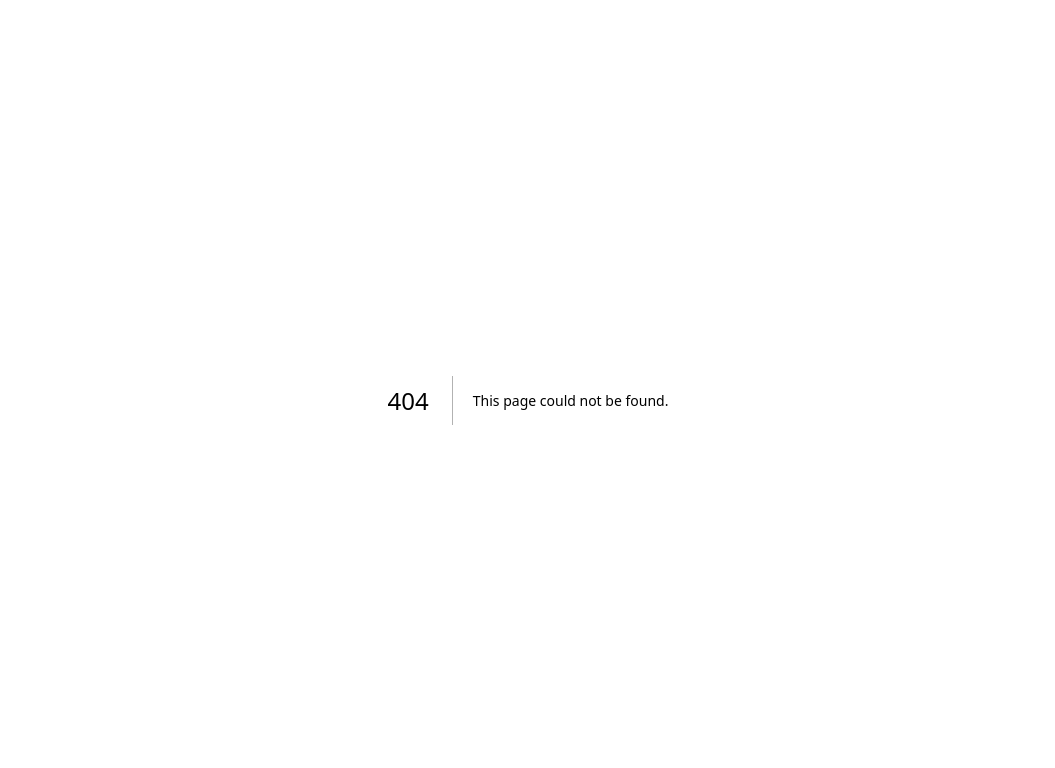
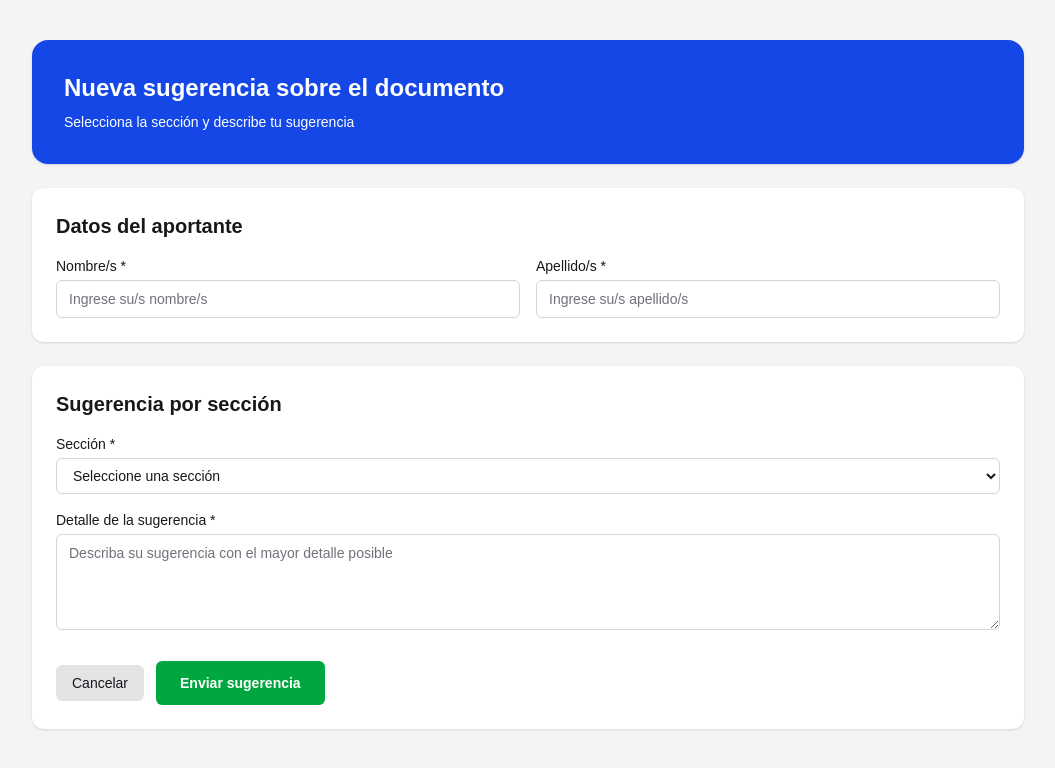
Before and after one commit to carlosacostap-unca/form-sugerencias-plan, a Next.js app: page /sugerencias/documento in a window 1280 px wide. Before the commit this address had no page. Shown: the top 768 px of the page, without its empty margins (112-1167 px from the left). Built offline with nearby package versions, Linux system fonts and the light colour scheme.

Commit message:
Sugerencias por sección: nueva pantalla y enlaces en /documento; usa aportes_generales como backend

```diff
--- a/app/documento/page.tsx
+++ b/app/documento/page.tsx
@@ -230,6 +230,7 @@ export default function DocumentoPage() {
           <div>Ingeniería informática</div>
         </div>
         <h2 className="mt-6 text-2xl font-semibold">Fundamentación de la propuesta</h2>
+        <div className="mt-1"><a className="text-sm text-blue-700 hover:underline" href={`/sugerencias/documento?seccion=${encodeURIComponent("Fundamentación de la propuesta")}`}>Sugerir cambios en esta sección</a></div>
         <div className="mt-4 space-y-4 text-justify leading-relaxed">
           <p>
             El presente Plan de Estudios de la carrera Ingeniería en Informática de la Universidad Nacional de Catamarca surge como resultado de un proceso de autoevaluación y revisión crítica del diseño curricular vigente (Plan 2011), llevado adelante por el Departamento de Informática, debido a la rápida evolución de la disciplina y a la obsolescencia de conocimientos que obliga a implementar acciones sistemáticas para asegurar la pertinencia y calidad de la formación profesional, en consonancia con las necesidades de la región.
@@ -251,6 +252,7 @@ export default function DocumentoPage() {
           </p>
         </div>
         <h2 className="mt-8 text-2xl font-semibold">Objetivos del Proyecto</h2>
+        <div className="mt-1"><a className="text-sm text-blue-700 hover:underline" href={`/sugerencias/documento?seccion=${encodeURIComponent("Objetivos del Proyecto")}`}>Sugerir cambios en esta sección</a></div>
         <div className="mt-4 space-y-4 text-justify leading-relaxed">
           <p>
             El Proyecto de Innovación Curricular surge de la necesidad de actualizar el diseño curricular vigente (Plan 2011), con el fin de alcanzar los siguientes objetivos clave:
@@ -270,6 +272,7 @@ export default function DocumentoPage() {
       </div>
       <div className="mx-auto mt-12 w-full max-w-6xl rounded-xl bg-white p-10 shadow">
         <h2 className="text-2xl font-semibold">Identificación del Plan de estudio</h2>
+        <div className="mt-1"><a className="text-sm text-blue-700 hover:underline" href={`/sugerencias/documento?seccion=${encodeURIComponent("Identificación del Plan de estudio")}`}>Sugerir cambios en esta sección</a></div>
         <h3 className="mt-8 text-xl font-semibold">1. Denominación: <span className="font-normal">INGENIERÍA EN INFORMÁTICA</span></h3>
         <h3 className="mt-8 text-xl font-semibold">2. Título que otorga: <span className="font-normal">INGENIERO/A EN INFORMÁTICA</span></h3>
         <h3 className="mt-8 text-xl font-semibold">3. Tipo de carrera: <span className="font-normal">Grado</span></h3>
@@ -420,6 +423,7 @@ export default function DocumentoPage() {
       </div>
       <div className="mx-auto mt-12 w-full max-w-6xl rounded-xl bg-white p-10 shadow">
         <h2 className="text-2xl font-semibold">Anexo I: Plan de Estudio</h2>
+        <div className="mt-1"><a className="text-sm text-blue-700 hover:underline" href={`/sugerencias/documento?seccion=${encodeURIComponent("Anexo I: Plan de Estudio")}`}>Sugerir cambios en esta sección</a></div>
         <div className="mt-4 space-y-8">
           {["1º", "2º", "3º", "4º", "5º"].map((anioLabel) => {
             const items = asignaturas.filter((x) => (x.anio || "") === anioLabel);
@@ -606,6 +610,7 @@ export default function DocumentoPage() {
       </div>
       <div className="mx-auto mt-12 w-full max-w-6xl rounded-xl bg-white p-10 shadow">
         <h2 className="text-xl font-semibold">Anexo II: Núcleos temáticos agrupados por Bloques de Conocimiento, sobre la base de lo establecido en la Resol-2025-982-APN-SE#MCH de la Secretaría de Educación</h2>
+        <div className="mt-1"><a className="text-sm text-blue-700 hover:underline" href={`/sugerencias/documento?seccion=${encodeURIComponent("Anexo II: Núcleos temáticos agrupados por Bloques de Conocimiento, sobre la base de lo establecido en la Resol-2025-982-APN-SE#MCH de la Secretaría de Educación")}`}>Sugerir cambios en esta sección</a></div>
         <div className="mt-4 space-y-8">
           {(() => {
             const blockIds = Object.keys(bloqueNames).map((x) => Number(x));
@@ -823,6 +828,7 @@ export default function DocumentoPage() {
       </div>
       <div className="mx-auto mt-12 w-full max-w-6xl rounded-xl bg-white p-10 shadow">
         <h2 className="text-xl font-semibold">Anexo III: Criterios de intensidad de la Formación Práctica según lo establecido en la Resol-2025-982-APN-SE#MCH de la Secretaría de Educación</h2>
+        <div className="mt-1"><a className="text-sm text-blue-700 hover:underline" href={`/sugerencias/documento?seccion=${encodeURIComponent("Anexo III: Criterios de intensidad de la Formación Práctica según lo establecido en la Resol-2025-982-APN-SE#MCH de la Secretaría de Educación")}`}>Sugerir cambios en esta sección</a></div>
         <div className="mt-4 space-y-8">
           {(() => {
             const blockIds = Object.keys(bloqueNames).map((x) => Number(x));
@@ -936,6 +942,7 @@ export default function DocumentoPage() {
       </div>
       <div className="mx-auto mt-12 w-full max-w-6xl rounded-xl bg-white p-10 shadow">
         <h2 className="text-xl font-semibold">Anexo IV: Programas Sintéticos</h2>
+        <div className="mt-1"><a className="text-sm text-blue-700 hover:underline" href={`/sugerencias/documento?seccion=${encodeURIComponent("Anexo IV: Programas Sintéticos")}`}>Sugerir cambios en esta sección</a></div>
         <div className="mt-4 space-y-8">
           {(() => {
             const fmt = (v: number | string | null | undefined) => {
@@ -1092,6 +1099,7 @@ export default function DocumentoPage() {
       </div>
       <div className="mx-auto mt-12 w-full max-w-6xl rounded-xl bg-white p-10 shadow">
         <h2 className="text-xl font-semibold">Anexo V: Oferta de Asignaturas Optativas</h2>
+        <div className="mt-1"><a className="text-sm text-blue-700 hover:underline" href={`/sugerencias/documento?seccion=${encodeURIComponent("Anexo V: Oferta de Asignaturas Optativas")}`}>Sugerir cambios en esta sección</a></div>
         <div className="mt-4 space-y-8">
           {optativas.length === 0 ? (
             <div className="text-sm text-zinc-500">No hay asignaturas optativas cargadas.</div>
@@ -1146,6 +1154,7 @@ export default function DocumentoPage() {
       </div>
       <div className="mx-auto mt-12 w-full max-w-6xl rounded-xl bg-white p-10 shadow">
         <h2 className="text-xl font-semibold">Anexo VI: Equivalencias entre Plan 2026 y Plan 2011</h2>
+        <div className="mt-1"><a className="text-sm text-blue-700 hover:underline" href={`/sugerencias/documento?seccion=${encodeURIComponent("Anexo VI: Equivalencias entre Plan 2026 y Plan 2011")}`}>Sugerir cambios en esta sección</a></div>
         <div className="mt-4 overflow-x-auto">
           <table className="min-w-full table-fixed border border-zinc-300 text-sm">
             <colgroup>
--- /dev/null
+++ b/app/sugerencias/documento/page.tsx
@@ -0,0 +1,131 @@
+"use client";
+import { useMemo, useState } from "react";
+import { useRouter, useSearchParams } from "next/navigation";
+import { getSupabaseAnon } from "../../../lib/supabase";
+
+const SECCIONES = [
+  "Fundamentación de la propuesta",
+  "Objetivos del Proyecto",
+  "Identificación del Plan de estudio",
+  "Anexo I: Plan de Estudio",
+  "Anexo II: Núcleos temáticos agrupados por Bloques de Conocimiento, sobre la base de lo establecido en la Resol-2025-982-APN-SE#MCH de la Secretaría de Educación",
+  "Anexo III: Criterios de intensidad de la Formación Práctica según lo establecido en la Resol-2025-982-APN-SE#MCH de la Secretaría de Educación",
+  "Anexo IV: Programas Sintéticos",
+  "Anexo V: Oferta de Asignaturas Optativas",
+  "Anexo VI: Equivalencias entre Plan 2026 y Plan 2011",
+];
+
+export default function SugerenciasDocumentoPage() {
+  const router = useRouter();
+  const params = useSearchParams();
+  const qSec = params?.get("seccion") || "";
+  const [nombre, setNombre] = useState("");
+  const [apellido, setApellido] = useState("");
+  const initialSeccion = useMemo(() => {
+    const match = SECCIONES.find((s) => s === qSec);
+    return match || "";
+  }, [qSec]);
+  const [seccion, setSeccion] = useState(initialSeccion);
+  const [detalle, setDetalle] = useState("");
+  const [errores, setErrores] = useState<{ docente?: { nombre?: string; apellido?: string }; sugerencia?: { seccion?: string; detalle?: string } }>({});
+  const [enviando, setEnviando] = useState(false);
+
+  const opciones = useMemo(() => SECCIONES, []);
+
+
+
+  const enviar = async () => {
+    const errs: typeof errores = {};
+    errs.docente = {};
+    errs.sugerencia = {};
+    if (!nombre.trim()) errs.docente.nombre = "Nombre requerido";
+    if (!apellido.trim()) errs.docente.apellido = "Apellido requerido";
+    if (!seccion.trim()) errs.sugerencia.seccion = "Sección requerida";
+    if (!detalle.trim()) errs.sugerencia.detalle = "Detalle requerido";
+    const hayErr = Boolean(errs.docente?.nombre || errs.docente?.apellido || errs.sugerencia?.seccion || errs.sugerencia?.detalle);
+    if (hayErr) {
+      setErrores(errs);
+      window.scrollTo({ top: 0, behavior: "smooth" });
+      return;
+    }
+    setEnviando(true);
+    const supabase = getSupabaseAnon();
+    const { data: docenteRow, error: docenteErr } = await supabase.from("docentes").insert({ nombre, apellido }).select().single();
+    if (docenteErr) {
+      alert(docenteErr.message);
+      setEnviando(false);
+      return;
+    }
+    const docenteId = (docenteRow as { id: number }).id;
+    const tema = `documento:${seccion}`;
+    const { error: apErr } = await supabase.from("aportes_generales").insert({ docente_id: docenteId, tema, detalle });
+    if (apErr) {
+      alert(apErr.message);
+      setEnviando(false);
+      return;
+    }
+    setEnviando(false);
+    router.push("/gracias");
+  };
+
+  return (
+    <div className="min-h-screen w-full bg-zinc-100">
+      {enviando && (
+        <div className="fixed inset-0 z-50 flex items-center justify-center bg-black/40">
+          <div className="rounded-xl bg-white px-6 py-4 text-center shadow">
+            <div className="mx-auto mb-2 h-6 w-6 animate-spin rounded-full border-2 border-blue-600 border-t-transparent" />
+            <p className="text-sm text-zinc-800">Enviando sugerencia...</p>
+          </div>
+        </div>
+      )}
+      <div className="mx-auto max-w-5xl px-4 py-10">
+        <section className="rounded-2xl bg-blue-700 p-8 text-white shadow">
+          <h1 className="text-2xl font-semibold">Nueva sugerencia sobre el documento</h1>
+          <p className="mt-2 text-sm">Selecciona la sección y describe tu sugerencia</p>
+        </section>
+
+        <section className="mt-6 rounded-xl bg-white p-6 text-zinc-900 shadow">
+          <h2 className="text-xl font-semibold">Datos del aportante</h2>
+          <div className="mt-4 grid grid-cols-1 gap-4 sm:grid-cols-2">
+            <div>
+              <label className="mb-1 block text-sm font-medium">Nombre/s *</label>
+              <input className="w-full rounded-md border border-zinc-300 bg-white px-3 py-2 text-sm text-zinc-900 placeholder:text-zinc-500 outline-none focus:ring-2 focus:ring-blue-600" placeholder="Ingrese su/s nombre/s" value={nombre} onChange={(e) => { setNombre(e.target.value); setErrores((prev) => ({ ...prev, docente: { ...(prev.docente || {}), nombre: undefined } })); }} />
+              {errores.docente?.nombre && <p className="mt-1 text-xs text-red-600">{errores.docente?.nombre}</p>}
+            </div>
+            <div>
+              <label className="mb-1 block text-sm font-medium">Apellido/s *</label>
+              <input className="w-full rounded-md border border-zinc-300 bg-white px-3 py-2 text-sm text-zinc-900 placeholder:text-zinc-500 outline-none focus:ring-2 focus:ring-blue-600" placeholder="Ingrese su/s apellido/s" value={apellido} onChange={(e) => { setApellido(e.target.value); setErrores((prev) => ({ ...prev, docente: { ...(prev.docente || {}), apellido: undefined } })); }} />
+              {errores.docente?.apellido && <p className="mt-1 text-xs text-red-600">{errores.docente?.apellido}</p>}
+            </div>
+          </div>
+        </section>
+
+        <section className="mt-6 rounded-xl bg-white p-6 text-zinc-900 shadow">
+          <h2 className="text-xl font-semibold">Sugerencia por sección</h2>
+          <div className="mt-4 grid grid-cols-1 gap-4">
+            <div>
+              <label className="mb-1 block text-sm font-medium">Sección *</label>
+              <select className="w-full rounded-md border border-zinc-300 bg-white px-3 py-2 text-sm text-zinc-900 outline-none focus:ring-2 focus:ring-blue-600" value={seccion} onChange={(e) => { setSeccion(e.target.value); setErrores((prev) => ({ ...prev, sugerencia: { ...(prev.sugerencia || {}), seccion: undefined } })); }}>
+                <option value="">Seleccione una sección</option>
+                {opciones.map((s) => (
+                  <option key={s} value={s}>{s}</option>
+                ))}
+              </select>
+              {errores.sugerencia?.seccion && <p className="mt-1 text-xs text-red-600">{errores.sugerencia?.seccion}</p>}
+            </div>
+
+            <div>
+              <label className="mb-1 block text-sm font-medium">Detalle de la sugerencia *</label>
+              <textarea className="min-h-24 w-full rounded-md border border-zinc-300 bg-white px-3 py-2 text-sm text-zinc-900 placeholder:text-zinc-500 outline-none focus:ring-2 focus:ring-blue-600" placeholder="Describa su sugerencia con el mayor detalle posible" value={detalle} onChange={(e) => { setDetalle(e.target.value); setErrores((prev) => ({ ...prev, sugerencia: { ...(prev.sugerencia || {}), detalle: undefined } })); }} />
+              {errores.sugerencia?.detalle && <p className="mt-1 text-xs text-red-600">{errores.sugerencia?.detalle}</p>}
+            </div>
+          </div>
+          <div className="mt-6 flex items-center gap-3">
+            <button className="rounded-md bg-zinc-200 px-4 py-2 text-sm font-medium text-zinc-900 hover:bg-zinc-300" onClick={() => router.push("/")}>Cancelar</button>
+            <button className="rounded-md bg-green-600 px-6 py-3 text-sm font-semibold text-white hover:bg-green-700 disabled:cursor-not-allowed disabled:opacity-50" disabled={enviando} onClick={enviar}>{enviando ? "Enviando..." : "Enviar sugerencia"}</button>
+          </div>
+        </section>
+      </div>
+    </div>
+  );
+}
```
